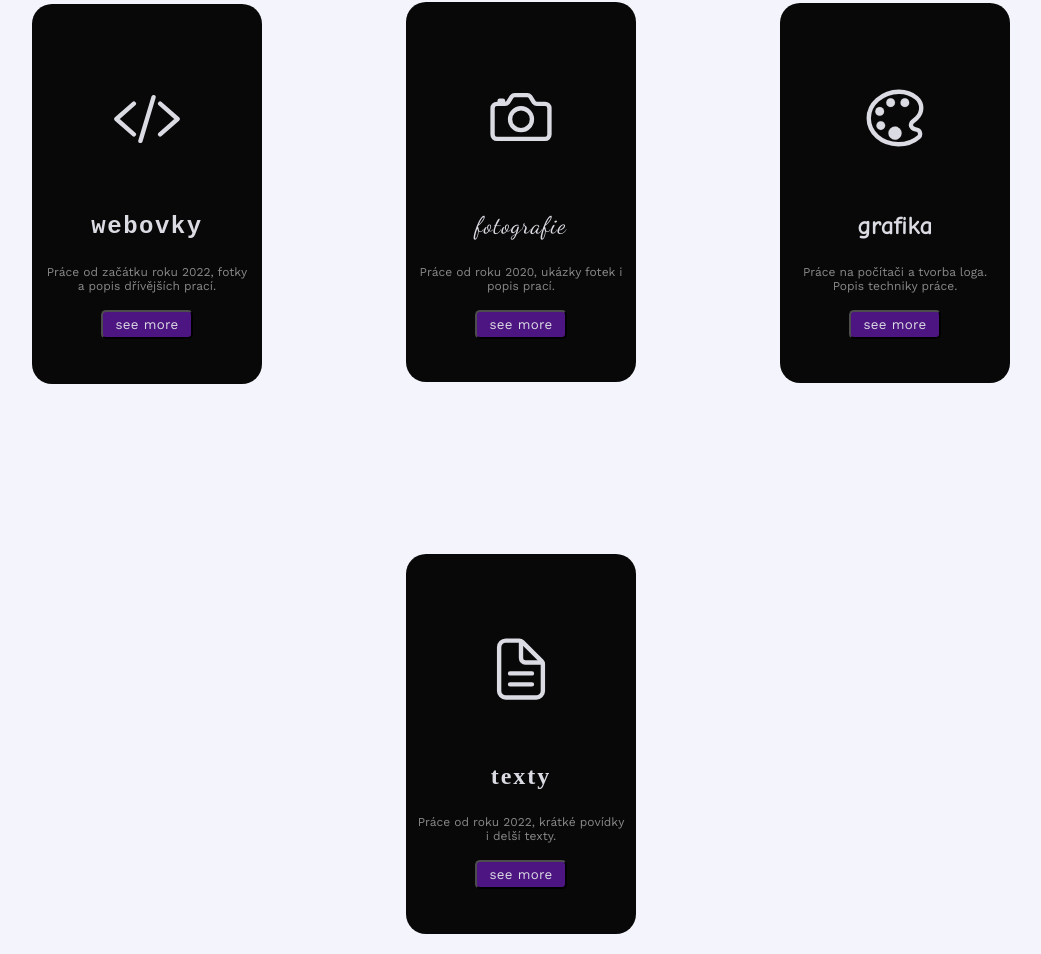
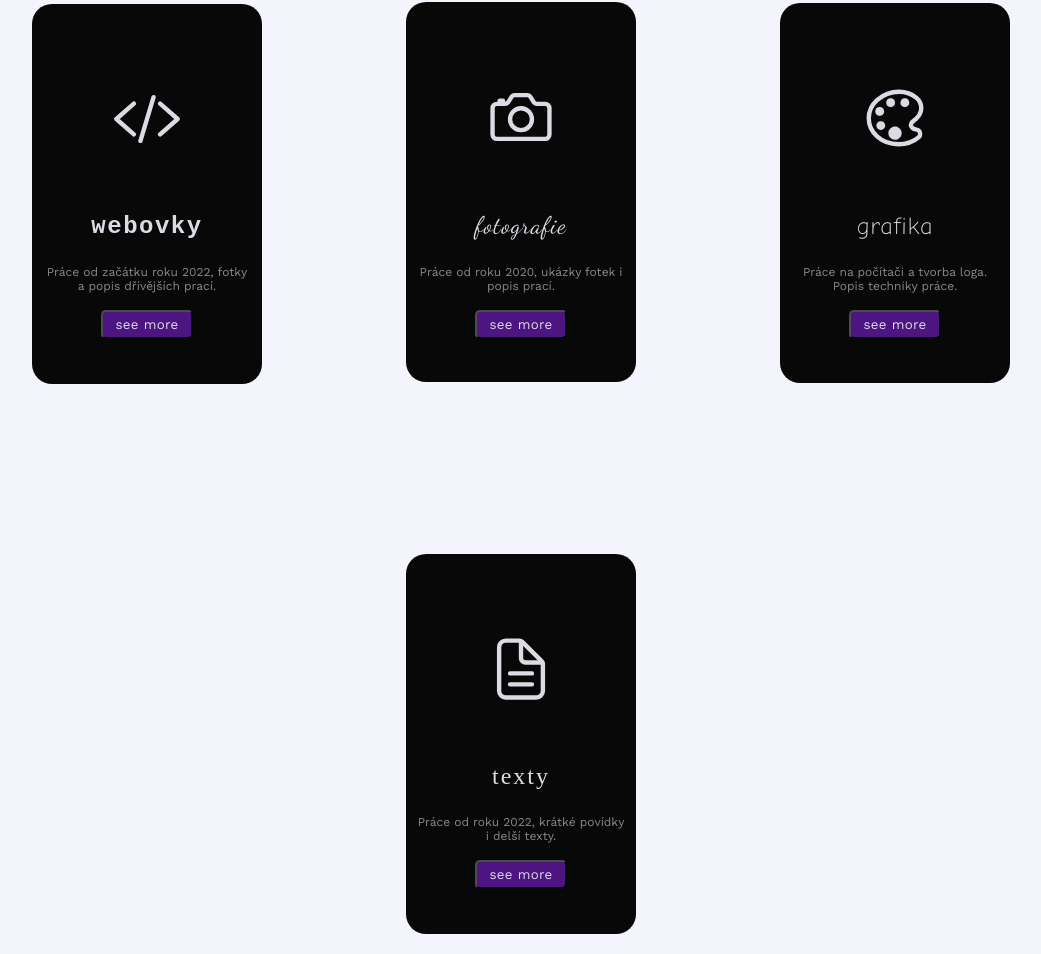
Before and after one commit to michaellkaa/michaellkaa.github.io, a plain HTML site: page portfolio.html in a window 1280 px wide. Shown: the part 225-1179 px from the top of the page, without its empty margins (119-1160 px from the left). Drawn offline with nearby package versions, Linux system fonts and the light colour scheme; a web font is replaced by a local one.

Commit message:
Add files via upload

```diff
--- a/portfolio.css
+++ b/portfolio.css
@@ -106,12 +106,14 @@ body {
     font-family: 'Comic Neue', cursive;
     letter-spacing: 0.75px;
     transition: 1s;
+    font-weight: 300;
 }
 
 .card .texty {
     font-family: 'Ibarra Real Nova', serif;
     letter-spacing: 2px;
     transition: 1s;
+    font-weight: 400;
 }
 
 .card:hover .web, .card:hover .foto, .card:hover .grafika, .card:hover .texty  {
```
